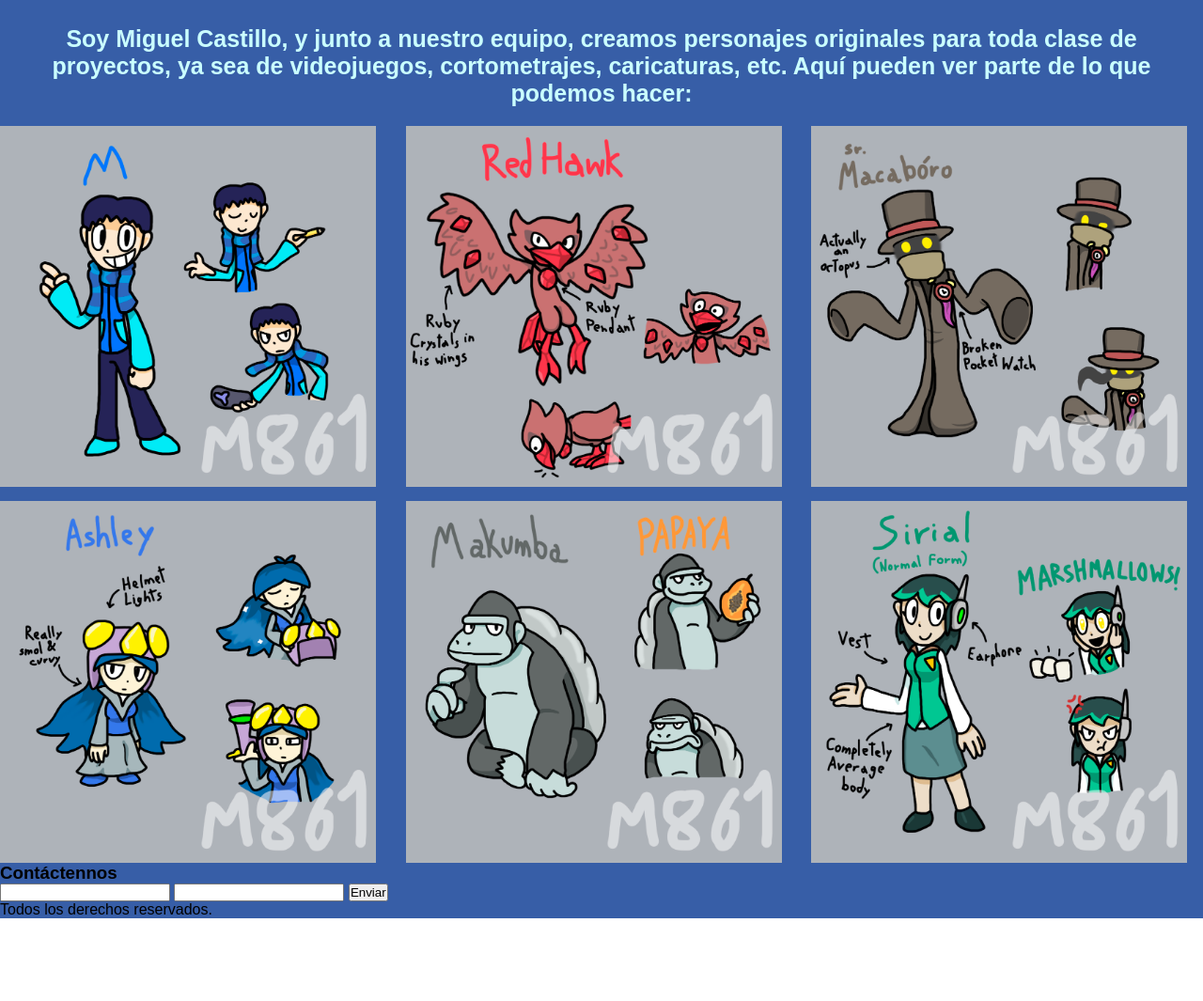
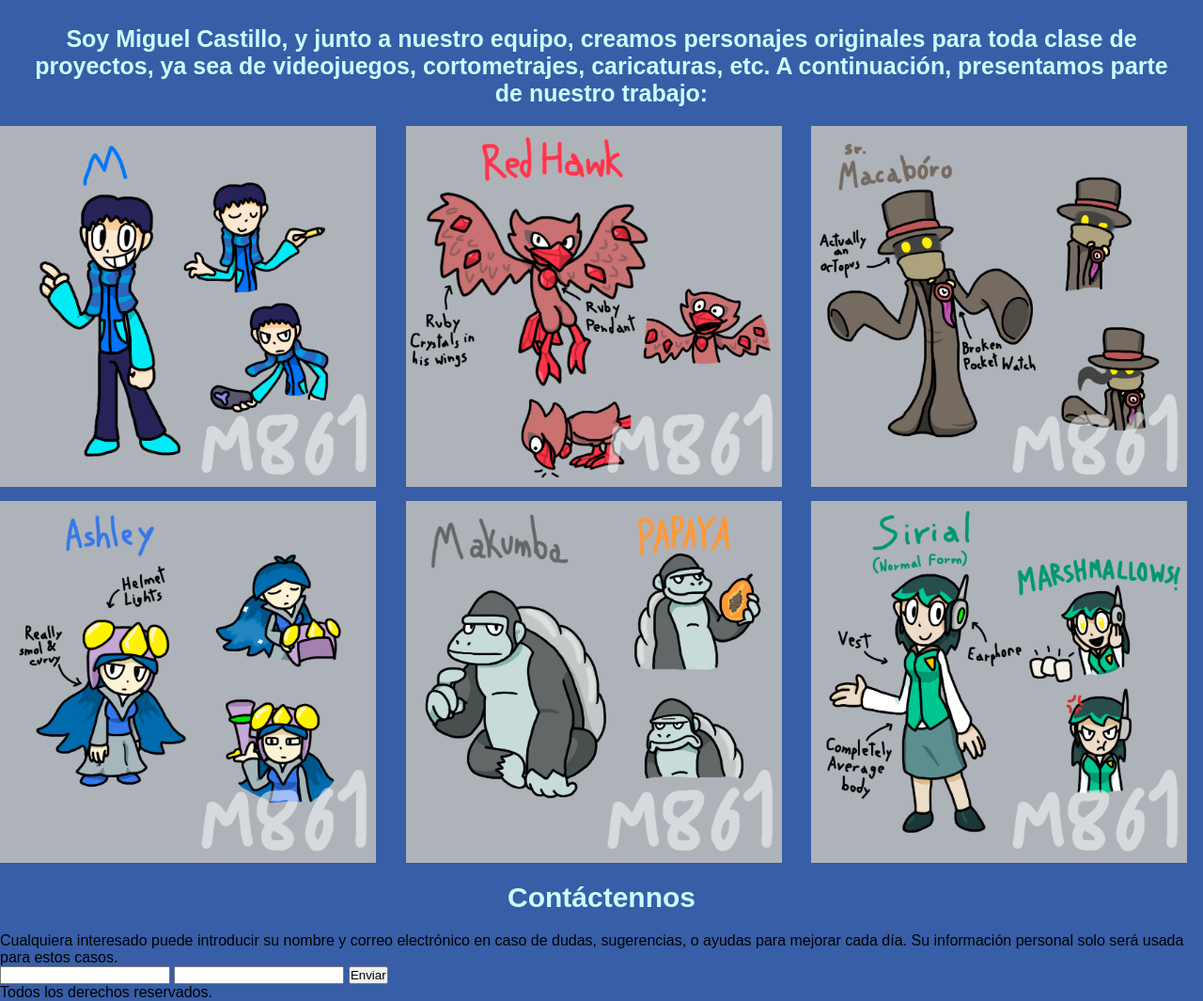
Before and after one commit to miguel-castillo-hub/proyecto-utn, a plain HTML site: page contenido/index.html in a window 1280 px wide. Shown: the part 550-1615 px from the top of the page at 94% size. Before the commit the page ends 1527 px from the top, so only its background shows below. Drawn offline with Linux system fonts and the light colour scheme.

Commit message:
Cambio en la descripción, CSS en el contacto

```diff
--- a/contenido/index.html
+++ b/contenido/index.html
@@ -19,7 +19,7 @@
     <div class="descripcion">
       <p>Soy Miguel Castillo, y junto a nuestro equipo, creamos personajes originales para toda clase de proyectos, ya
         sea de
-        videojuegos, cortometrajes, caricaturas, etc. Aquí pueden ver parte de lo que podemos hacer:</p>
+        videojuegos, cortometrajes, caricaturas, etc. A continuación, presentamos parte de nuestro trabajo:</p>
     </div>
     <div class="ejemplos">
       <img src="../assets/m.png" alt="Personaje M">
@@ -31,6 +31,8 @@
     </div>
     <div class="contacto">
       <h3>Contáctennos</h3>
+      <p>Cualquiera interesado puede introducir su nombre y correo electrónico en caso de dudas, sugerencias, o ayudas
+        para mejorar cada día. Su información personal solo será usada para estos casos.</p>
       <form>
         <input type="text" required>
         <input type="email" required>
--- a/styles/styles.css
+++ b/styles/styles.css
@@ -45,3 +45,13 @@
 .ejemplos img {
   width: 400px;
 }
+
+.contacto h3 {
+  font-size: 30px;
+  font-weight: 600;
+  color: rgb(202, 255, 255);
+  display: flex;
+  justify-content: center;
+  text-align: center;
+  padding: 20px;
+}
```
